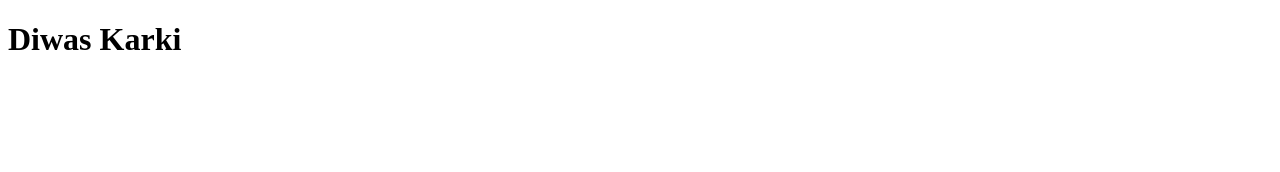
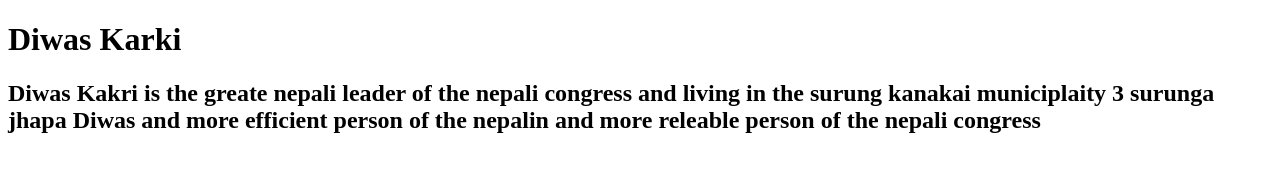
Before and after one commit to diwaskarkilearn/DiwasNew, a plain HTML site: page index.html in a window 1280 px wide. Drawn offline with Linux system fonts and the light colour scheme.

Commit message:
div thape

```diff
--- a/index.html
+++ b/index.html
@@ -7,5 +7,12 @@
 </head>
 <body>
     <h1>Diwas Karki</h1>
+    <div>
+        <div class="div2">
+            <h2>Diwas Kakri is the greate nepali leader of the nepali congress and living in the surung kanakai municiplaity 3 surunga jhapa
+                Diwas and more efficient person of the nepalin and more releable person of the nepali congress
+            </h2>
+        </div>
+    </div>
 </body>
 </html>
```
